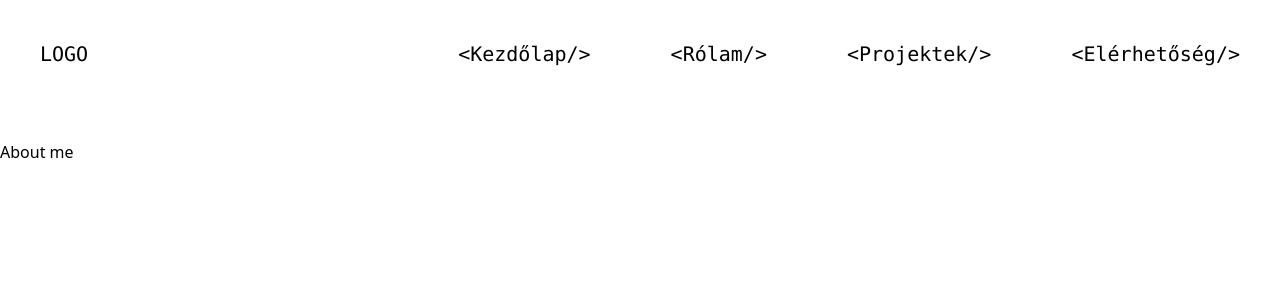
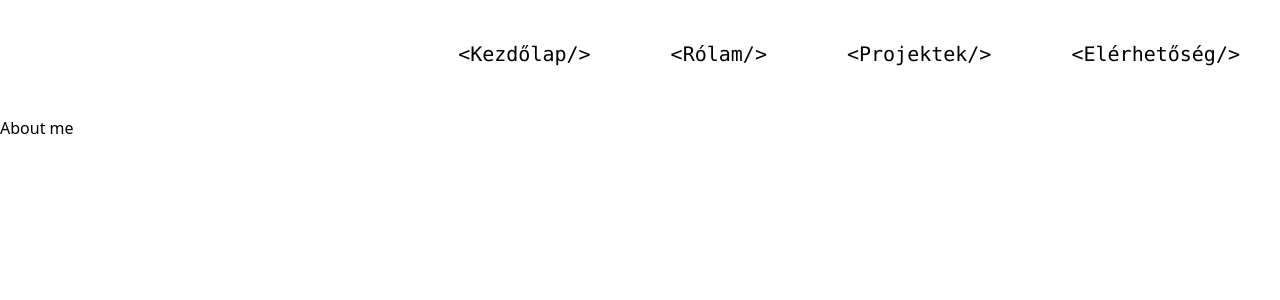
Before and after one commit to Atoti2/Portfolio_main, a Vue app: page /about in a window 1280 px wide. Shown: the top 300 px of the page. Built offline with nearby package versions, Linux system fonts and the light colour scheme.

Commit message:
Changed routing

```diff
--- a/index.html
+++ b/index.html
@@ -4,7 +4,7 @@
     <meta charset="UTF-8" />
     <link rel="icon" type="image/svg+xml" href="/vite.svg" />
     <meta name="viewport" content="width=device-width, initial-scale=1.0" />
-    <title>Portfolio</title>
+    <title>Portfolio | Kezdőlap</title>
   </head>
   <body>
     <div id="app"></div>
--- a/src/components/Navbar.vue
+++ b/src/components/Navbar.vue
@@ -1,18 +1,14 @@
 <template>
     <header>
-        <nav class="flex sm:flex-row flex-col justify-between p-10 font-mono text-xl">
-                <div class="mb-8">
-                    <a href="#">LOGO</a>
-                </div>
+        <nav  v-if="!$route.meta.hideNavigation" class="flex sm:flex-row flex-col justify-end p-10 font-mono text-xl">
                 <div>
                     <ul class="flex sm:flex-row flex-col sm:gap-20 gap-5 list-none">
-                        <li class="navTag "><router-link to="/">&#60;Kezdőlap/&#62;</router-link></li>
-                        <li class="navTag "><router-link to="/about">&#60;Rólam/&#62;</router-link></li>
+                        <li class="navTag"><router-link to="/">&#60;Kezdőlap/&#62;</router-link></li>
+                        <li class="navTag"><router-link to="/about">&#60;Rólam/&#62;</router-link></li>
                         <li class="navTag"><router-link to="/projects" href="#projektek">&#60;Projektek/&#62;</router-link></li>
                         <li class="navTag"><router-link to="/contact" href="#contact">&#60;Elérhetőség/&#62;</router-link></li>
                     </ul>
                 </div>
-
         </nav>
         <router-view/>
     </header>
--- a/src/components/NotFound.vue
+++ b/src/components/NotFound.vue
@@ -1,3 +1,7 @@
 <template>
-    <h2>404 Not found. The page you are looking for does not exist.</h2>
+  <div class="text-center">
+    <h1 class="text-3xl text-red"> <span class="text-5xl">Ooops!</span> <br> A keresett oldal nem elérhető! </h1>
+    <li class="font-bold text-xl bg-rose-500 p-7 mt-10 m-auto list-none w-fit rounded-md hover:scale-105 cursor-pointer transition-all"><router-link  to="/">Kezdőlap</router-link></li>
+  </div>
+
   </template>
--- a/src/router/index.js
+++ b/src/router/index.js
@@ -6,34 +6,56 @@ import Projects from '../views/Projects.vue'
 import Contact from '../views/Contact.vue'
 import About from '../views/About.vue'
 const router = createRouter({
+
     history: createWebHistory(import.meta.env.BASE_URL),
     routes: [
         {
             path: '/',
             name: 'home',
-            component: Home
+            component: Home,
+
+            meta: {
+                title: 'Kezdőlap'
+            }
         },
         {
             path: '/projects',
             name: 'projects',
-            component: Projects
+            component: Projects,
+            meta: {
+                title: 'Projektek'
+            }
         },
         {
             path: '/contact',
             name: 'contact',
-            component: Contact
+            component: Contact,
+            meta: {
+                title: 'Elérhetőség'
+            }
         },
         {
             path: '/about',
             name: 'about',
-            component: About
+            component: About,
+            meta: {
+                title: 'Rólam'
+            }
         },
         {
             path: "/:notFound",
             component: NotFound,
+            meta: {
+                title: '404',
+                hideNavigation: true
+            }
         },
 
     ]
 })
 
+router.beforeEach((to, _) => {
+    document.title = "Portfolio | " + to.meta?.title ?? 'Portfolio'
+})
+
 export default router
--- a/src/views/Home.vue
+++ b/src/views/Home.vue
@@ -2,20 +2,17 @@
     <main>
             <div id="aboutMe" class="flex flex-col sm:flex-row items-center justify-center min-h-[88vh]">
                 <div class="mb-5 ml-5">
-                    <img class="bg-rose-500 a" src="dist\assets\profile_picture.png" alt="picture of me">
+                    <img class="bg-rose-500 a" src="src\assets\profile_picture.png" alt="picture of me">
                 </div>
 
                 <div class="flex flex-col items-center justify-center m-auto">
                     <h1 class="text-7xl font-mono text-center">Szia,<br><span class="text-rose-500 font-semibold">Kristóf</span> vagyok</h1>
-                    <p class="font-serif text-center text-3xl txt"></p>
                     <a href="#about"><svg class="h-10 w-10 m-5 cursor-pointer hover:-translate-y-1 transition-all" xmlns="http://www.w3.org/2000/svg" viewBox="0 0 24 24"><title>arrow-down-thin</title><path d="M7.03 13.92H11.03V5L13.04 4.97V13.92H17.03L12.03 18.92Z" /></svg></a>
                 </div>
 
             </div>
-            <section id="about">
-                <p class="text-2xl text-center mb-10 font-mono"><span class="font-bold">Tóth Kristóf</span> vagyok <span class="font-bold">19</span> éves és az iskolában tanulok informatikát 4 éve bár szoktam magamtól is tanulni otthon webfejlesztést. <br><span class="text-rose-500 font-bold">HTML5, CSS3 és Javascript</span>-ben kódolok.</p>
-
-
+            <section id="about" class="text-center">
+                <p class="text-2xl mb-10 font-mono"><span class="font-bold">Tóth Kristóf</span> vagyok <span class="font-bold">19</span> éves és az iskolában tanulok informatikát 4 éve bár szoktam magamtól is tanulni otthon webfejlesztést. <br><span class="text-rose-500 font-bold">HTML5, CSS3 és Javascript</span>-ben kódolok.</p>
             </section>
         </main>
 </template>
@@ -28,6 +25,6 @@ export default {
 
 <style>
 .a{
-    border-radius: 30% 70% 70% 40% / 30% 30% 70% 70% !important;
+border-radius: 30% 70% 70% 40% / 30% 30% 70% 70% !important;
 }
 </style>
```
Also changed, not shown: src/assets/pngfind.com-hairstyle-transparent-male-png-529874.png (deleted), src/assets/profile_picture.png (added), 1 other file (tests, documents, lock files or other folders).
